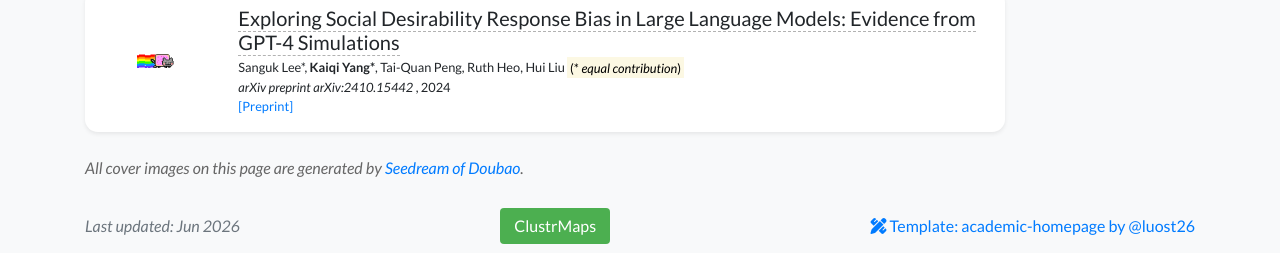
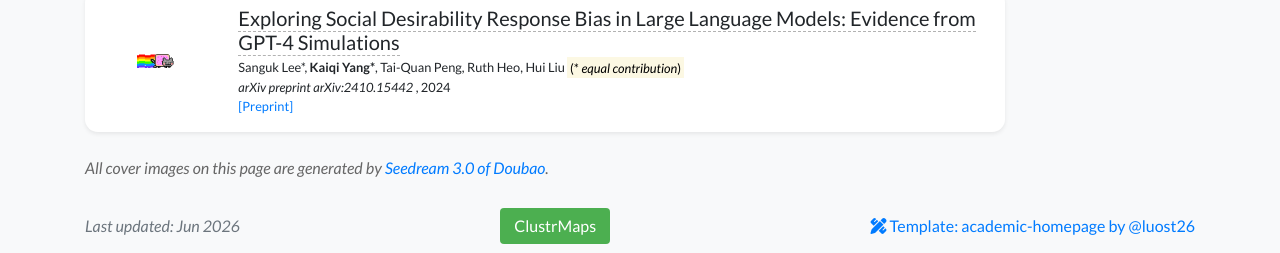
Before and after one commit to KorbinY/korbiny.github.io, a Jekyll site: the page built from publications.html, in a window 1280 px wide and 900 px high, scrolled down 2319 px. Shown: the part 644-897 px from the top of the window. Built offline with Jekyll 4.4.1, drawn with Linux system fonts in a browser that asks for light colours; nearby versions of some CDN libraries; a style sheet for code colours, icons or effects is not loaded.

Commit message:
Replace AI images credit with include statement

```diff
--- a/publications.html
+++ b/publications.html
@@ -38,8 +38,7 @@ body_attr: >-
     {% endfor %}
 
     <!-- =====Claim AI-generated Images ===== -->
-    <br>
-    <p><i style="color: #666;">All cover images on this page are generated by <a href="https://www.doubao.com/chat/create-image" target="_blank">Seedream of Doubao</a>.</i></p>
+    {% include ai_images_credit.html %}
   </div>
 
   <!-- ===== Right-side year navigation ===== -->
```
